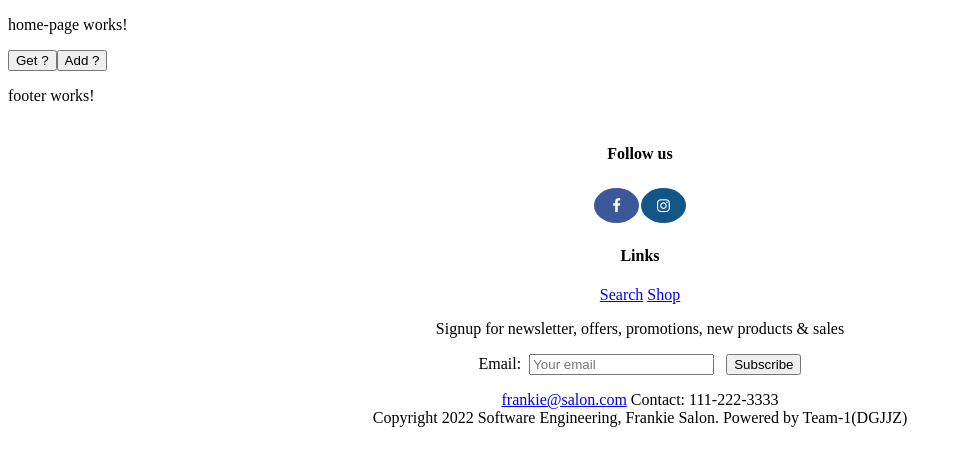
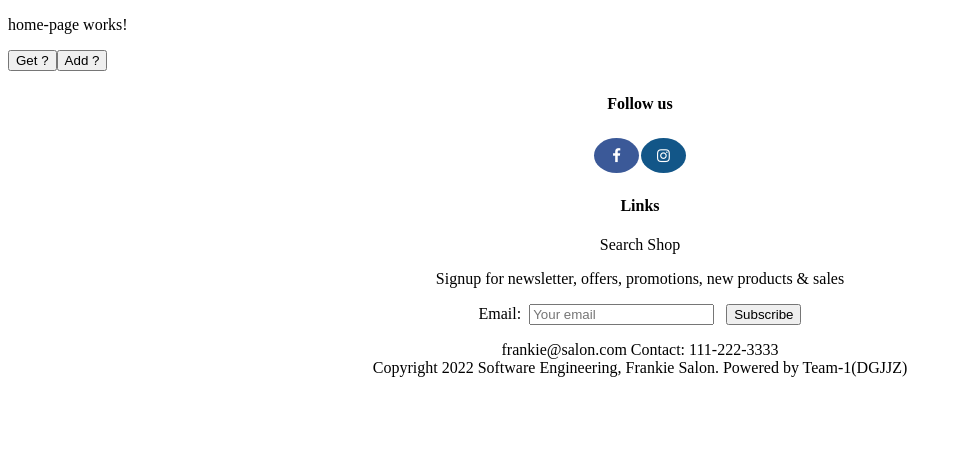
Before and after one commit to DennisParkman/HairSalonWorkspace, an Angular app in the folder HairSalonWebsite/: page / in a window 1280 px wide. Shown: the top 466 px of the page, without its empty margins (0-962 px from the left). Built offline with nearby package versions, Linux system fonts and the light colour scheme.

Commit message:
Style move

```diff
--- a/HairSalonWebsite/src/app/footer/footer.component.html
+++ b/HairSalonWebsite/src/app/footer/footer.component.html
@@ -1,53 +1,15 @@
-<p>footer works!</p>
-<html>
-  <head>
-    <meta name="viewport" content="width=device-width, initial-scale=1">
 <link rel="stylesheet" href="https://cdnjs.cloudflare.com/ajax/libs/font-awesome/4.7.0/css/font-awesome.min.css">
-  <style>
-  footer
-  {
-    text-align: center;
-    padding: 3px;
-    background-color: white;
-    color: black;
-  }
-  .fa
-  {
-    padding: 10px;
-    font-size: 15px;
-    width: 25px;
-    text-align: center;
-    text-decoration: none;
-    margin: 3px 1px;
-    border-radius: 50%;
-  }
 
-.fa:hover
-{
-    opacity: 0.7;
-}
-.fa-facebook {
-  background: #3B5998;
-  color: white;
-}
-.fa-instagram
-{
-  background: #125688;
-  color: white;
-}
-  </style>
-  </head>
-  <body>
 
 <footer>
   <div class = "column">
     <!--Add social media icons-->
     <h4>Follow us</h4>
-      <a href="#" class="fa fa-facebook"></a>
-      <a href="#" class="fa fa-instagram"></a>
+    <a class="fa fa-facebook"></a>
+    <a class="fa fa-instagram"></a>
     <!--Add the links-->
     <h4>Links</h4>
-      <p><a href="mailto:hege@example.com">Search</a>&nbsp;<a href="mailto:hege@example.com">Shop</a></p>
+    <p><a>Search</a>&nbsp;<a>Shop</a></p>
     <!--Signup with emails-->
     <p>Signup for newsletter, offers, promotions, new products & sales</p>
     <!--email input-->
@@ -55,11 +17,8 @@
     <input type="email" id="email" name="email" placeholder="Your email"> &nbsp;
     <button type="submit">Subscribe</button>
     <!--email and phone number to be contacted-->
-    <p><a href="mailto:hege@example.com">frankie@salon.com</a>&nbsp;Contact: 111-222-3333<br>
+  <p><a>frankie@salon.com</a>&nbsp;Contact: 111-222-3333<br>
     Copyright 2022 Software Engineering, Frankie Salon. Powered by Team-1(DGJJZ)
   </p>
   </div>
 </footer>
-
-  </body>
-  </html>
--- a/HairSalonWebsite/src/app/footer/footer.component.scss
+++ b/HairSalonWebsite/src/app/footer/footer.component.scss
@@ -0,0 +1,31 @@
+footer
+  {
+    text-align: center;
+    padding: 3px;
+    background-color: white;
+    color: black;
+  }
+  .fa
+  {
+    padding: 10px;
+    font-size: 15px;
+    width: 25px;
+    text-align: center;
+    text-decoration: none;
+    margin: 3px 1px;
+    border-radius: 50%;
+  }
+
+.fa:hover
+{
+    opacity: 0.7;
+}
+.fa-facebook {
+  background: #3B5998;
+  color: white;
+}
+.fa-instagram
+{
+  background: #125688;
+  color: white;
+}
```
Lines whose indentation alone changed are shown as unchanged.
